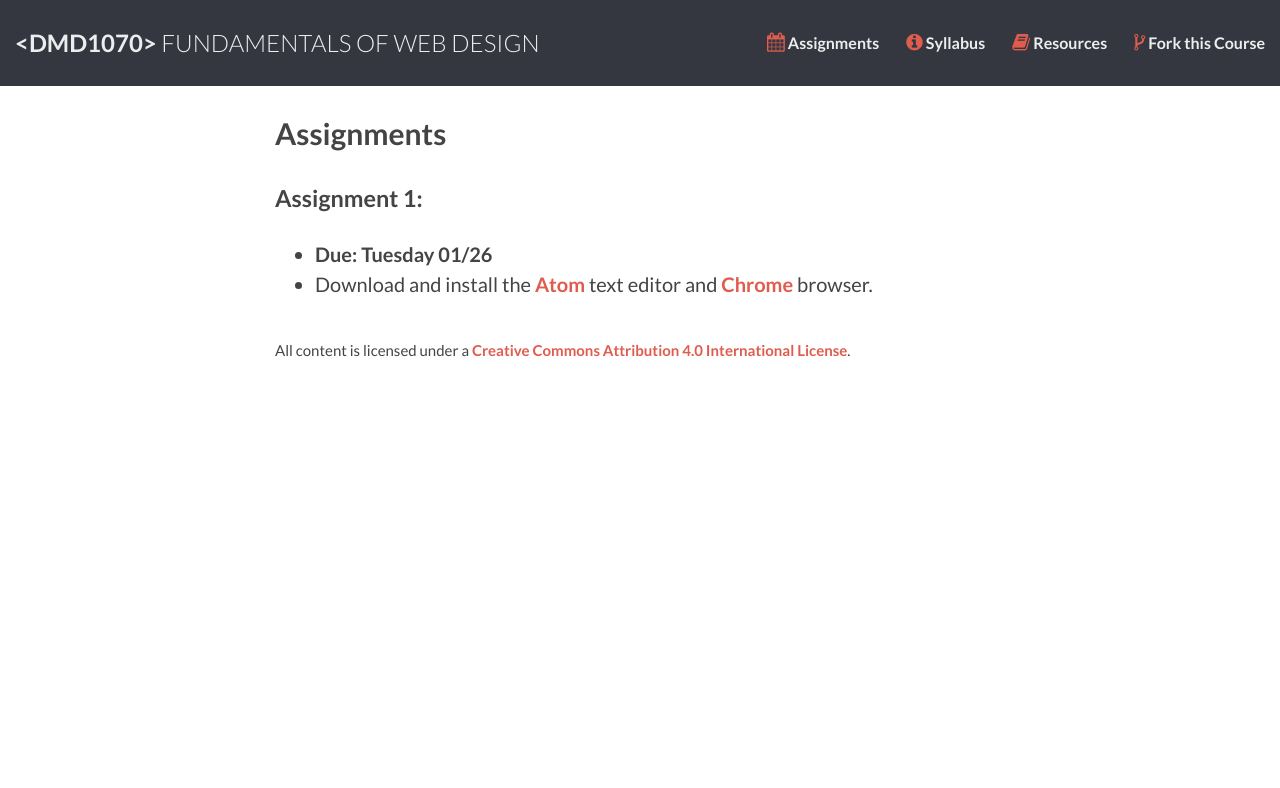
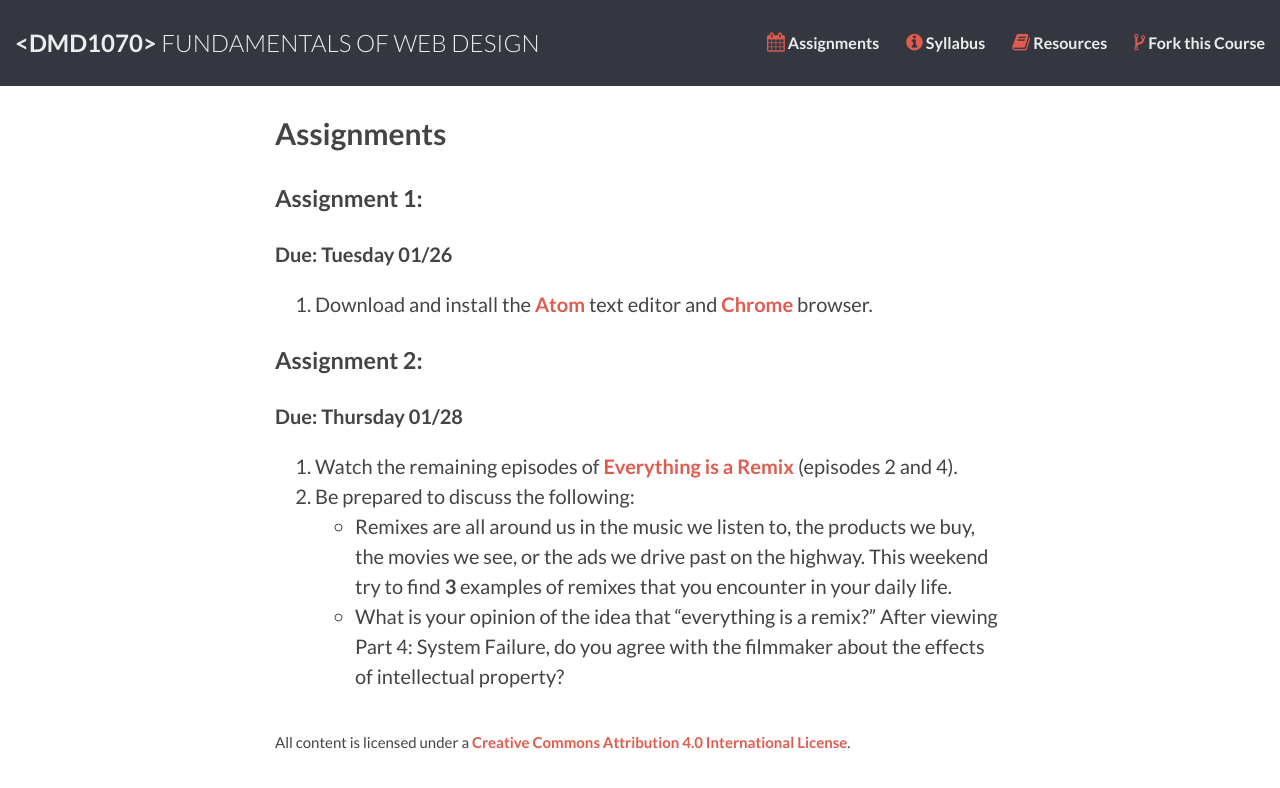
Before and after one commit to DMD1070/DMD1070.github.io, a Jekyll site: the page built from assignments.md, in a window 1280 px wide. Shown: the top 788 px of the page. Built offline with Jekyll 4.4.1, drawn with Linux system fonts in a browser that asks for light colours; Markdown is read by kramdown in place of the engine named in the settings.

Commit message:
assignment update

```diff
--- a/assignments.md
+++ b/assignments.md
@@ -7,5 +7,14 @@ title: Assignments
 
 ### Assignment 1:
 
-  - **Due: Tuesday 01/26**
-  - Download and install the [Atom](https://atom.io/) text editor and [Chrome](https://www.google.com/intl/en/chrome/browser/desktop/index.html) browser.
+**Due: Tuesday 01/26**
+
+1. Download and install the [Atom](https://atom.io/) text editor and [Chrome](https://www.google.com/intl/en/chrome/browser/desktop/index.html) browser.
+
+### Assignment 2:
+**Due: Thursday 01/28**
+
+1. Watch the remaining episodes of [Everything is a Remix](http://everythingisaremix.info/watch-the-series/) (episodes 2 and 4).
+2. Be prepared to discuss the following:
+  - Remixes are all around us in the music we listen to, the products we buy, the movies we see, or the ads we drive past on the highway. This weekend try to find **3** examples of remixes that you encounter in your daily life.
+  - What is your opinion of the idea that "everything is a remix?" After viewing Part 4: System Failure, do you agree with the filmmaker about the effects of intellectual property?
```
Also changed, not shown: lessons/2-open-web.md (+0 -23 lines).
